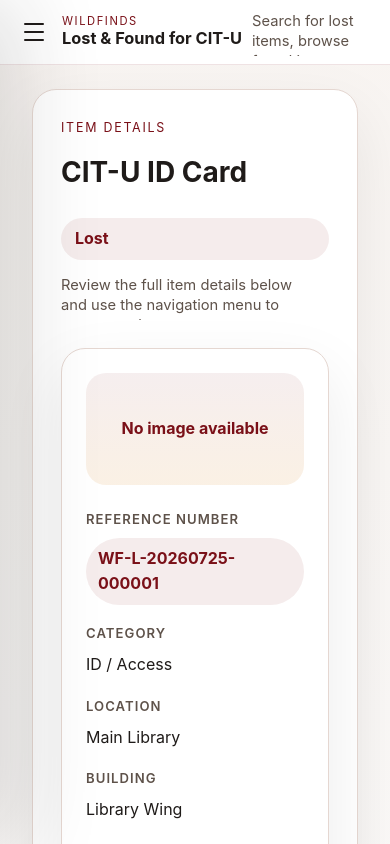
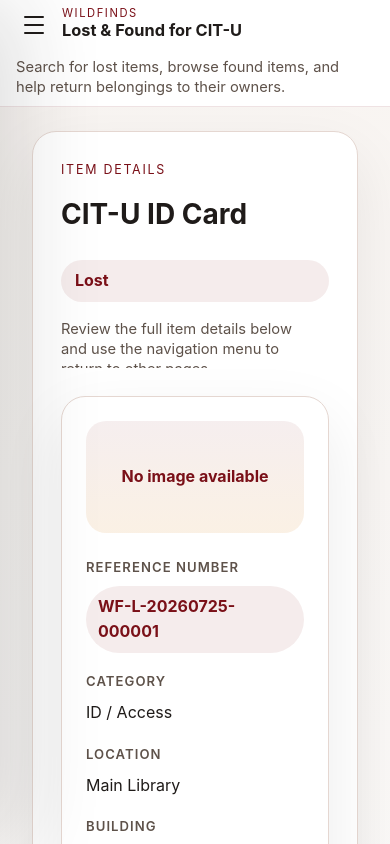
Before and after one commit to AzureZephyry/WildFinds, a React (Vite) app: page /item/lost-001 in a window 390 px wide. Shown: the top 844 px of the page. Built offline with nearby package versions, Linux system fonts and the light colour scheme.

Commit message:
fix: improve mobile header spacing and responsiveness

```diff
--- a/src/styles.css
+++ b/src/styles.css
@@ -846,12 +846,12 @@ html, body { overflow-x: hidden; }
     padding: 8px 12px;
     grid-template-columns: auto 1fr;
     gap: 10px;
-    align-items: center;
+    align-items: start;
   }
 
   .site-header__top {
     display: flex;
-    align-items: center;
+    align-items: flex-start;
     gap: 10px;
   }
 
@@ -877,17 +877,18 @@ html, body { overflow-x: hidden; }
     line-height: 1.15;
     font-weight: 700;
   }
-
-    /* Subtitle / site-note: improve wrapping, spacing and readability on mobile */
+  /* Place subtitle below the brand/title and allow full-width wrapping */
   .site-note {
-      margin: 4px 0 0;
+    margin: 6px 0 0;
     font-size: 0.92rem;
     color: var(--text-secondary);
     line-height: 1.35;
     padding-right: 8px;
     max-width: 100%;
-      /* allow up to two lines; prevent the header from becoming extremely tall */
-      max-height: calc(1.35em * 2.2);
+    width: 100%;
+    grid-column: 1 / -1;
+    /* allow up to two lines; keep header compact */
+    max-height: calc(1.35em * 2.4);
     overflow: hidden;
     text-overflow: ellipsis;
     display: block;
```
Lines whose indentation alone changed are shown as unchanged.
